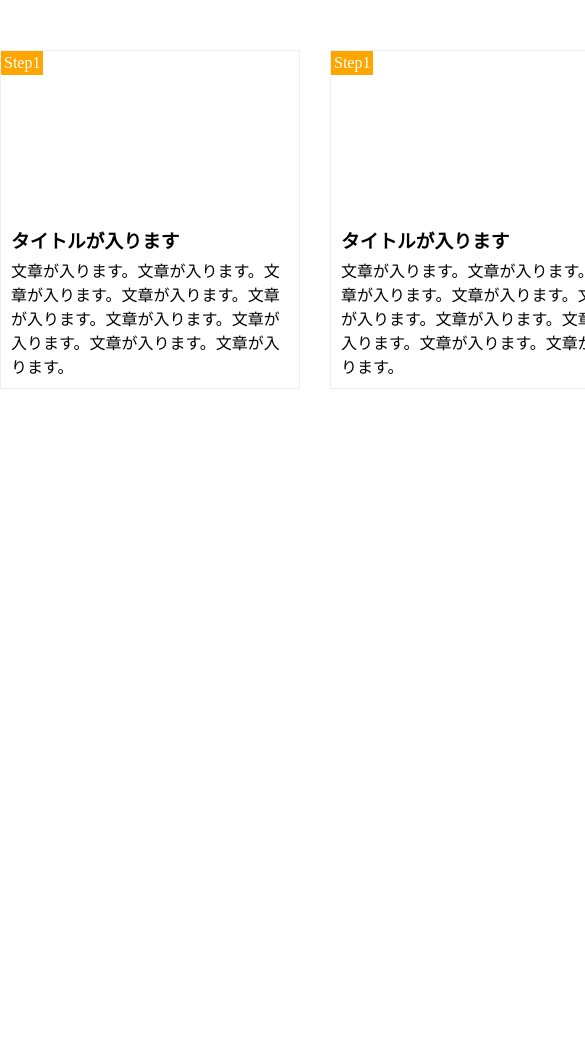
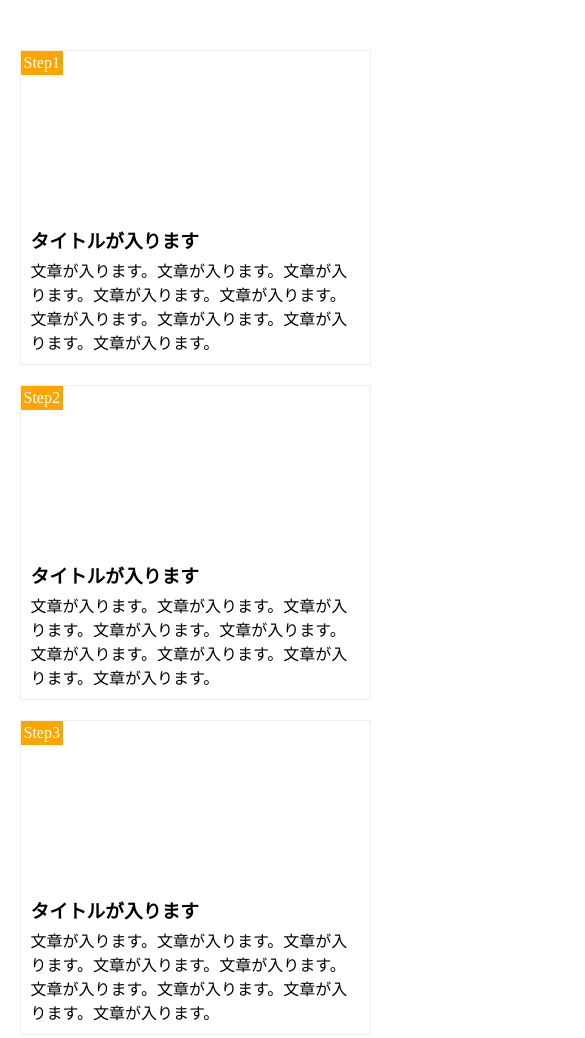
Before and after one commit to teru75/html-css_lesson, a plain HTML site: page 1-9_exercise.html in a window 390 px wide. Shown: the top 1038 px of the page, 585 px wide, since content can reach past the window. Before the commit the page ends 844 px from the top, so only its background shows below. Drawn offline with Linux system fonts and the light colour scheme.

Commit message:
[Finish1-10]

```diff
--- a/1-9_exercise.css
+++ b/1-9_exercise.css
@@ -15,7 +15,7 @@ main{
 	width: 960px;
 }
 
-.Step-box{
+.step-box{
 	float:left;
 	width:300px;
 	margin-right:30px;
@@ -24,7 +24,7 @@ main{
 	position: relative;
 }
 
-.Step-box:last-child{
+.step-box:last-child{
   margin-right: 0;
 }
 
@@ -62,3 +62,16 @@ main{
 .title{
   margin: 15px 0 5px;
 }
+
+@media screen and (max-width:768px){
+	main{
+		width: 90%;
+	}
+	.step-box{
+		width: 100%;
+		margin-bottom: 20px;
+	}
+	.step-box:last-child{
+  margin-bottom: 0;
+}
+}
--- a/1-9_exercise.html
+++ b/1-9_exercise.html
@@ -2,6 +2,7 @@
 <html>
 <head>
 	<meta charset="UTF-8">
+	<meta name="viewport" content="width=device-width,initial-scale=1.0">
 	<script src="https://kit.fontawesome.com/3b65b27a4d.js" crossorigin="anonymous"></script>
 	<!-- CSSファイルの読み込み -->
 	<link rel="stylesheet"  href="1-9_exercise.css">
@@ -9,21 +10,21 @@
 </head>
 <body>
 	<main class="clearfix">
-		<div class="Step-box">
+		<div class="step-box">
 			<div class="step-image1"></div>
 			<span class="step1">Step1</span>
 			<h3 class="title">タイトルが入ります</h3>
 			<p class="text">文章が入ります。文章が入ります。文章が入ります。文章が入ります。文章が入ります。文章が入ります。文章が入ります。文章が入ります。文章が入ります。</p>
 		</div>
-		<div class="Step-box">
+		<div class="step-box">
 			<div class="step-image2"></div>
-			<span class="step1">Step1</span>
+			<span class="step1">Step2</span>
 			<h3 class="title">タイトルが入ります</h3>
 			<p class="text">文章が入ります。文章が入ります。文章が入ります。文章が入ります。文章が入ります。文章が入ります。文章が入ります。文章が入ります。文章が入ります。</p>
 		</div>
-		<div class="Step-box">
+		<div class="step-box">
 			<div class="step-image3"></div>
-			<span class="step1">Step1</span>
+			<span class="step1">Step3</span>
 			<h3 class="title">タイトルが入ります</h3>
 			<p class="text">文章が入ります。文章が入ります。文章が入ります。文章が入ります。文章が入ります。文章が入ります。文章が入ります。文章が入ります。文章が入ります。</p>
 		</div>
```
